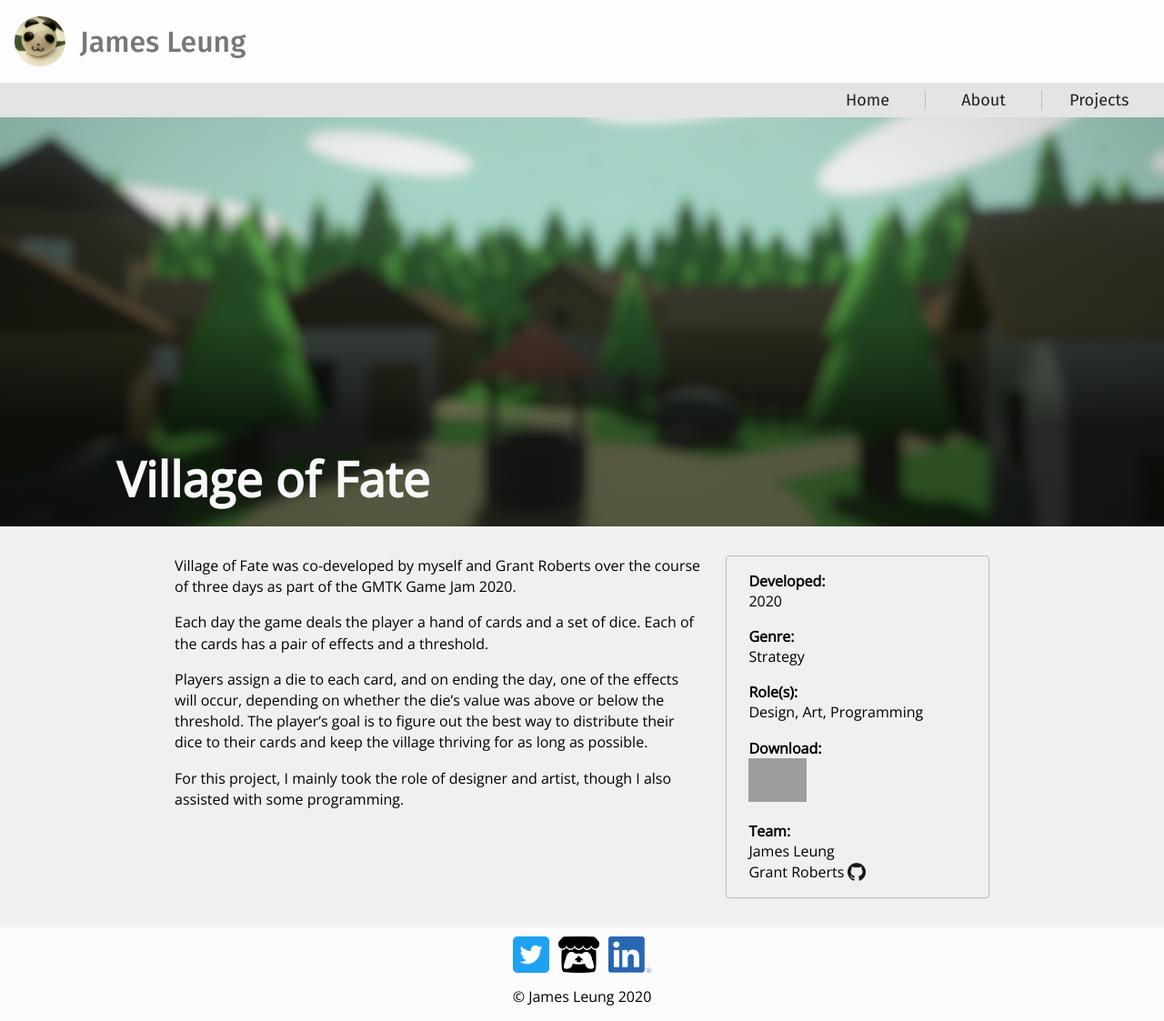
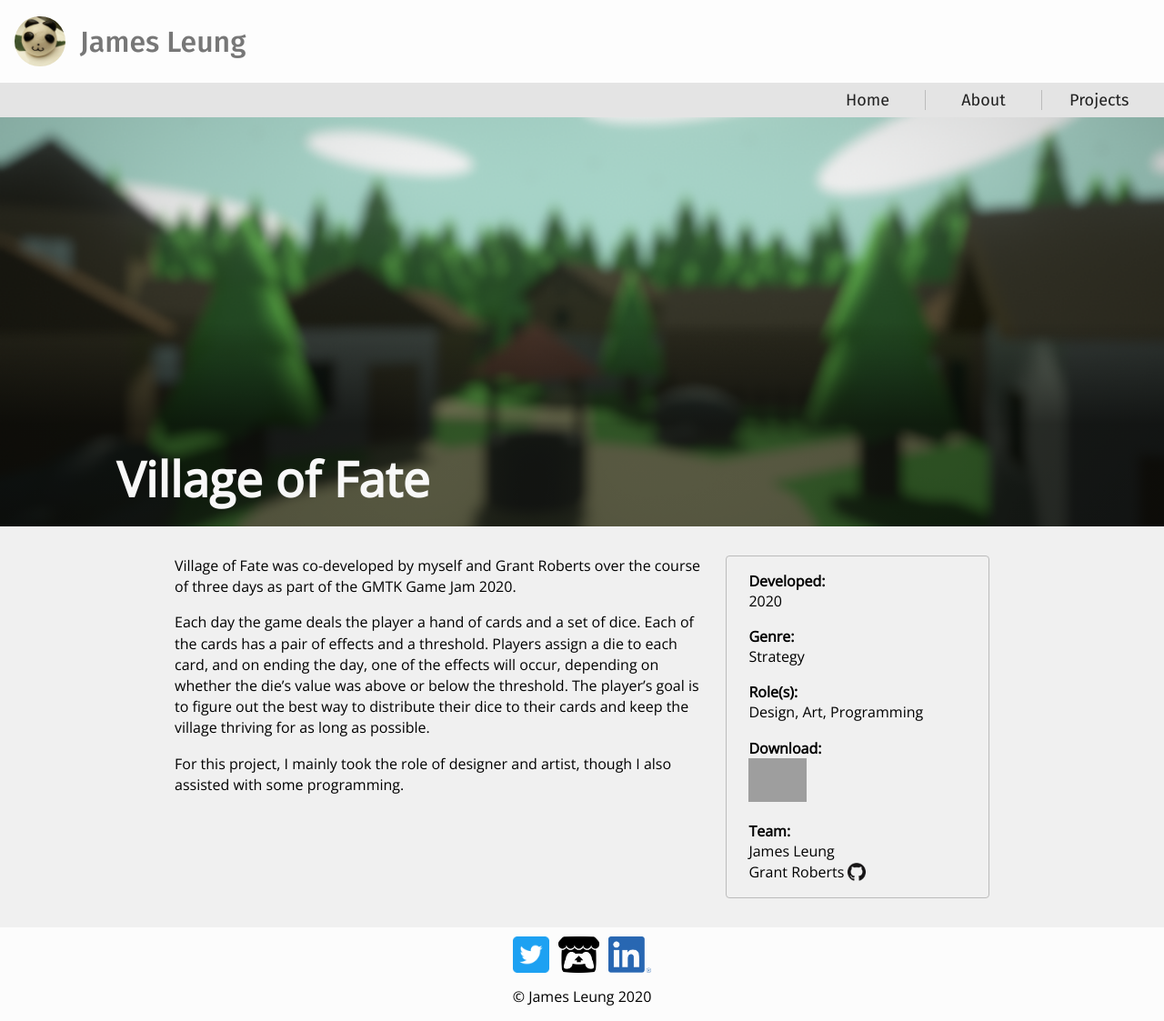
Before and after one commit to GhostEntity12/ghostentity12.github.io, a Jekyll site: the page built from projects/village-of-fate.md, in a window 1280 px wide. Shown: the whole page at 91% size. Built offline with Jekyll 4.4.1, drawn with Linux system fonts in a browser that asks for light colours; grey boxes are pictures that could not be loaded.

Commit message:
Added ISLAND, tweaked VoF, added collaborator to Motherduck, fixed parallax

```diff
--- a/assets/css/project.css
+++ b/assets/css/project.css
@@ -72,7 +72,7 @@ p {
 }
 
 @media (max-width: 768px) {
-	#parallax-image {
+	#parallax-container {
 		height: 30vh;
 		min-height: 12rem;
 	}
--- a/projects/village-of-fate.md
+++ b/projects/village-of-fate.md
@@ -15,8 +15,6 @@ team:
 
 Village of Fate was co-developed by myself and Grant Roberts over the course of three days as part of the GMTK Game Jam 2020.
 
-Each day the game deals the player a hand of cards and a set of dice. Each of the cards has a pair of effects and a threshold.
-
-Players assign a die to each card, and on ending the day, one of the effects will occur, depending on whether the die's value was above or below the threshold. The player's goal is to figure out the best way to distribute their dice to their cards and keep the village thriving for as long as possible.
+Each day the game deals the player a hand of cards and a set of dice. Each of the cards has a pair of effects and a threshold. Players assign a die to each card, and on ending the day, one of the effects will occur, depending on whether the die's value was above or below the threshold. The player's goal is to figure out the best way to distribute their dice to their cards and keep the village thriving for as long as possible.
 
 For this project, I mainly took the role of designer and artist, though I also assisted with some programming.
```
Also changed, not shown: about.md (+1 -1 lines), projects/island.md (added, +8 -0 lines), projects/motherduck.md (+1 -0 lines).
